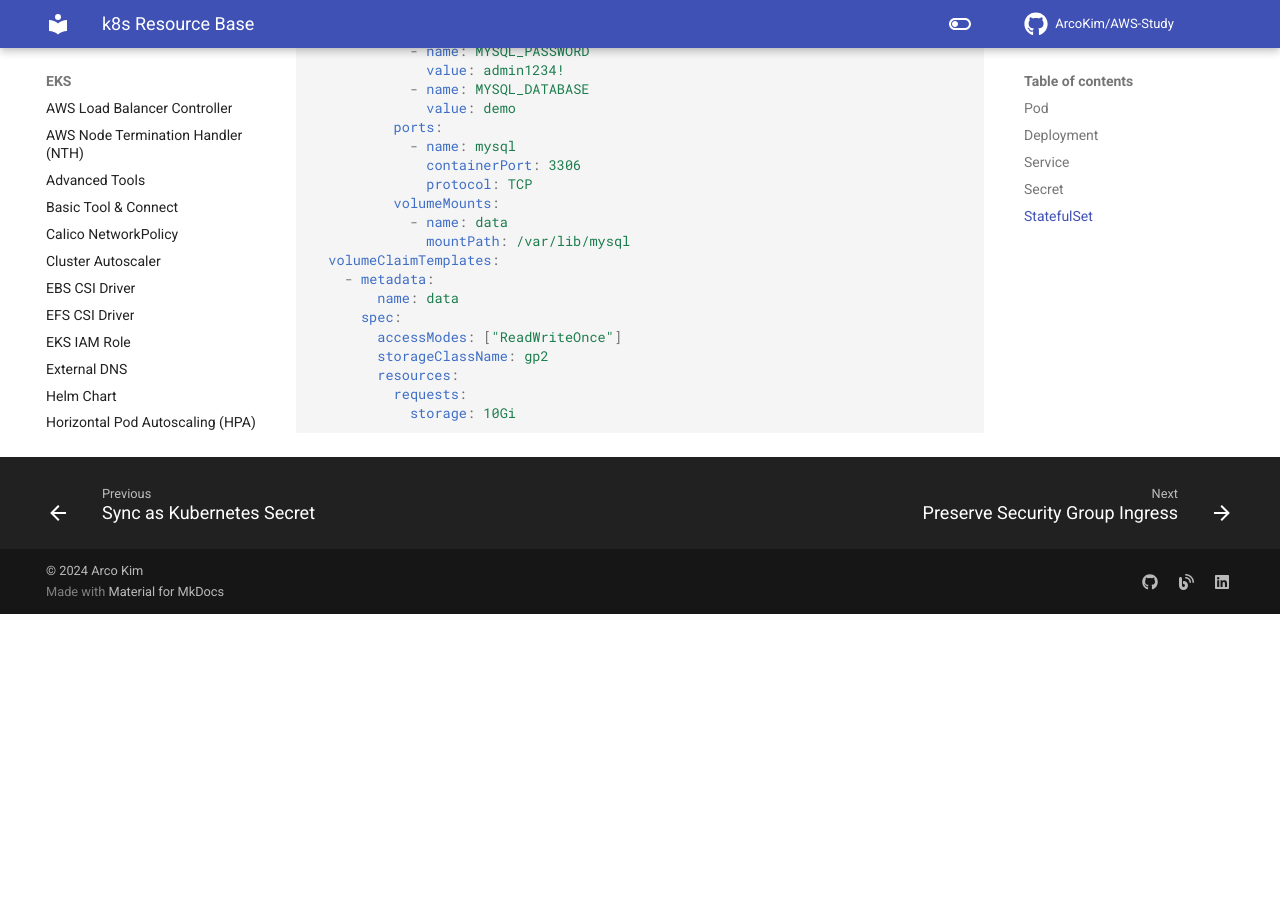
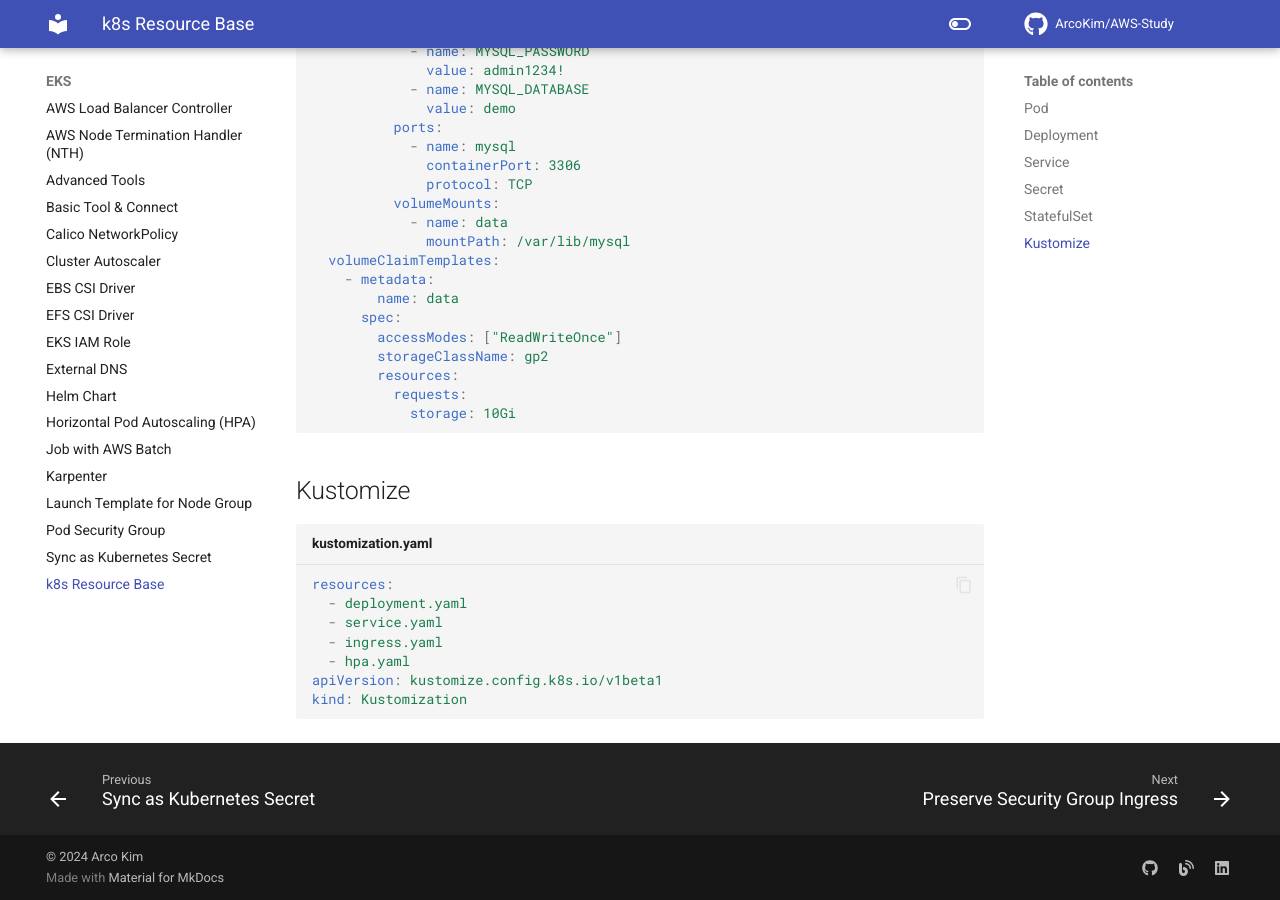
Before and after one commit to ArcoKim/AWS-Study, an MkDocs documentation site: the page built from docs/EKS/k8s Resource Base.md, in a window 1280 px wide and 900 px high, scrolled down 2484 px. Built offline with MkDocs 1.6.1 and Material for MkDocs 9.7.7, drawn with Linux system fonts in a browser that asks for light colours; comment, search, counter and statistics services are not loaded; before the commit the page ends 3098 px from its top, so only the background shows below that.

````diff
--- a/docs/EKS/k8s Resource Base.md
+++ b/docs/EKS/k8s Resource Base.md
@@ -128,3 +128,13 @@ spec:
           requests:
             storage: 10Gi
 ```
+## Kustomize
+``` yaml title="kustomization.yaml"
+resources:
+  - deployment.yaml
+  - service.yaml
+  - ingress.yaml
+  - hpa.yaml
+apiVersion: kustomize.config.k8s.io/v1beta1
+kind: Kustomization
+```
````
Also changed, not shown: docs/Container Registry/GitHub Container Registry.md (added, +15 -0 lines), docs/EKS/Basic Tool & Connect.md (+1 -1 lines), docs/EKS/Horizontal Pod Autoscaling (HPA).md (+2 -1 lines), docs/Container Registry/Dockerfile.md (renamed from docs/ECR/Dockerfile.md).
